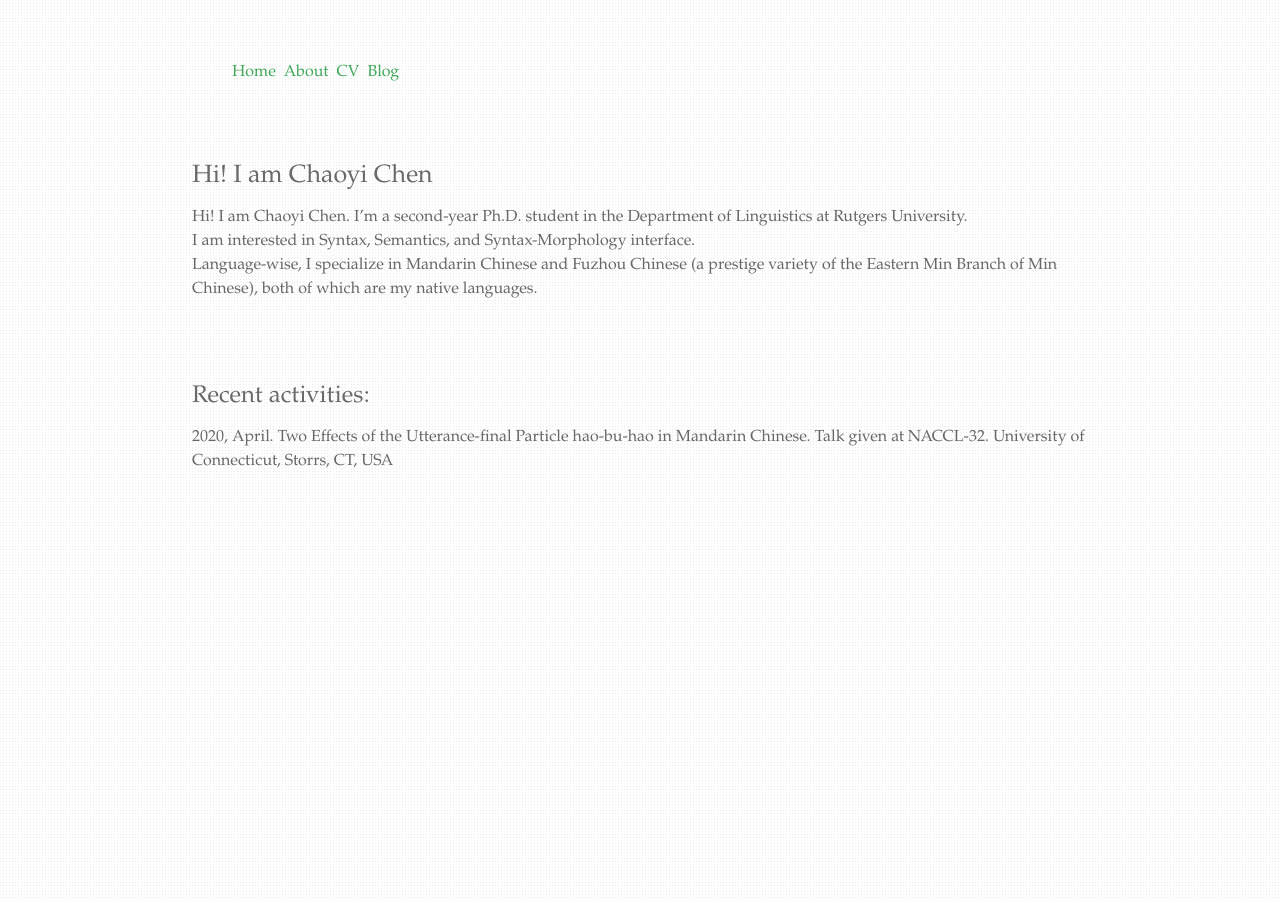
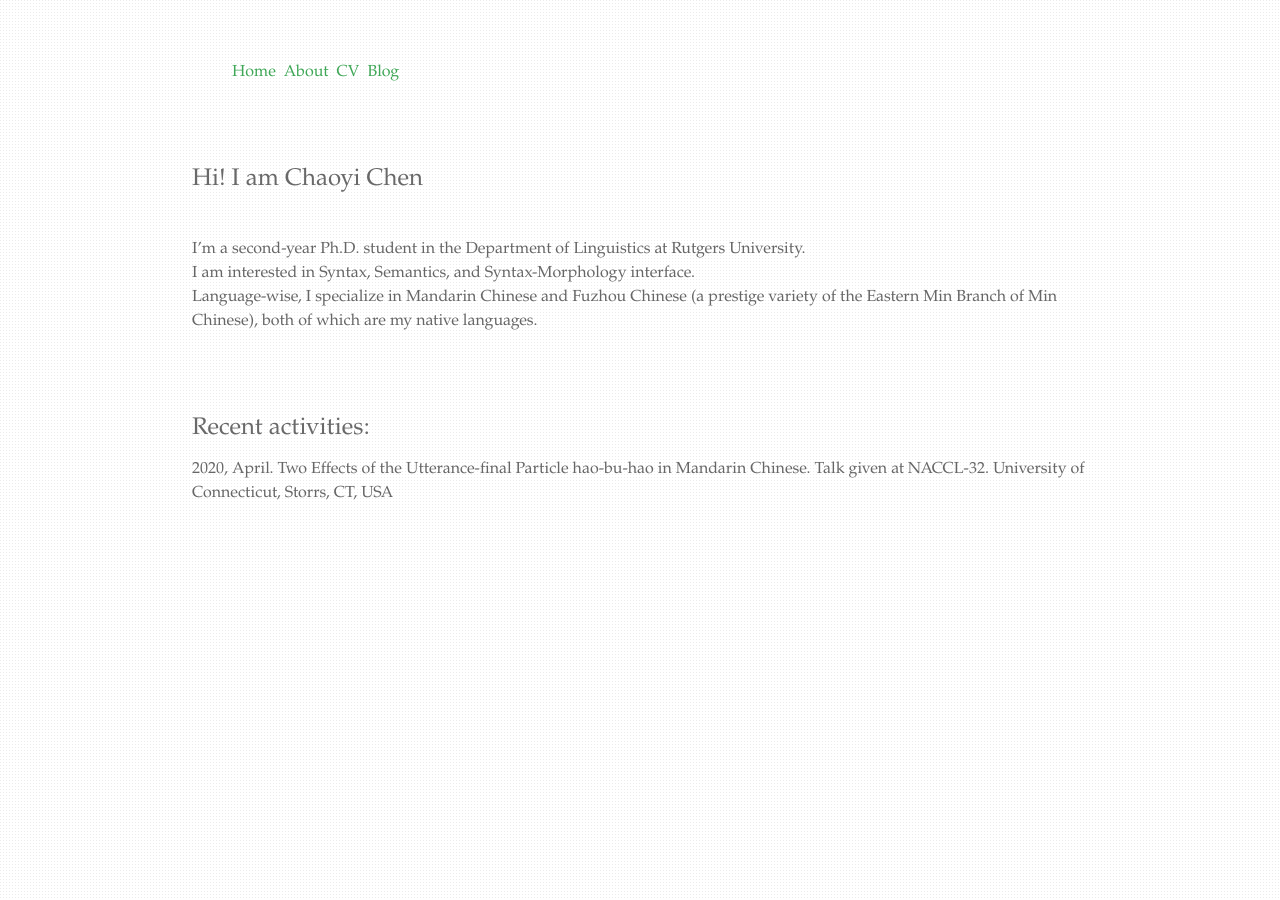
Before and after one commit to chaoyichen71/chaoyichen71.github.io, a Jekyll site: the page built from index.html, in a window 1280 px wide. Built offline with Jekyll 4.4.1, drawn with Linux system fonts in a browser that asks for light colours.

Commit message:
Update index.html

```diff
--- a/index.html
+++ b/index.html
@@ -5,8 +5,8 @@
                 </br>
 		</br>
 		<div class="blurb">
-			<h1>Hi! I am Chaoyi Chen</h1>
-			<p>Hi! I am Chaoyi Chen. I’m a second-year Ph.D. student in the Department of Linguistics at Rutgers University.<br>
+			<h2>Hi! I am Chaoyi Chen</h2><br>
+			<p>I’m a second-year Ph.D. student in the Department of Linguistics at Rutgers University.<br>
 			I am interested in Syntax, Semantics, and Syntax-Morphology interface.<br>
 			Language-wise, I specialize in Mandarin Chinese and Fuzhou Chinese (a prestige variety of the Eastern Min Branch of Min Chinese), both of which are my native languages.</p>
 		</div>
```
